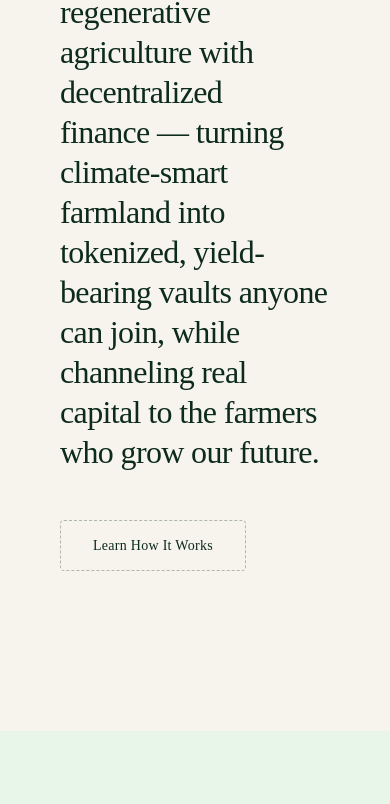
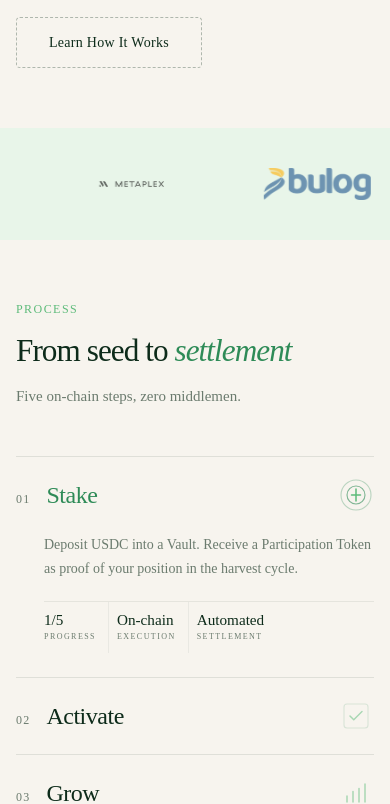
Before and after one commit to PanoraLabs/New-PanoraWeb, a Next.js app: page / in a window 390 px wide. Shown: the part 1139-1943 px from the top of the page. Built offline with nearby package versions, Linux system fonts and the light colour scheme; grey boxes are pictures that could not be loaded.

Commit message:
feat: update responsive mobile

```diff
--- a/src/app/globals.css
+++ b/src/app/globals.css
@@ -521,7 +521,7 @@ nav.nav-scrolled {
 }
 
 .hiw-header {
-  padding: 160px 60px 80px;
+  padding: 160px 60px 40px;
   max-width: 1100px;
   margin: 0 auto;
 }
@@ -791,88 +791,200 @@ nav.nav-scrolled {
   font-weight: 300;
 }
 
-/* Mobile responsive for How It Works */
-@media (max-width: 767px) {
-  .hiw-section {
-    height: 400vh;
-  }
-
-  .hiw-header {
-    padding: 80px 24px 48px;
-  }
-
-  .hiw-panel {
-    grid-template-columns: 1fr;
-    grid-template-rows: auto 1fr;
-    padding: 5rem 1.5rem 4rem;
-    gap: 1rem;
-    align-items: start;
-  }
-
-  .hiw-visual {
-    order: 2;
-    padding: 0;
-    height: auto;
-  }
-
-  .hiw-icon-wrap {
-    width: 100px;
-    height: 100px;
-  }
-
-  .hiw-icon-wrap::before { inset: -12px; }
-  .hiw-icon-wrap::after { inset: -24px; }
-
-  .hiw-icon-svg {
-    width: 40px;
-    height: 40px;
-  }
-
-  .hiw-editorial {
-    order: 1;
-  }
-
-  .hiw-eyebrow {
-    font-size: 0.65rem;
-    margin-bottom: 0.6rem;
-  }
-
-  .hiw-panel-title {
-    font-size: clamp(3rem, 14vw, 5rem);
-  }
-
-  .hiw-panel-desc {
-    font-size: 0.9rem;
-    margin-bottom: 1rem;
-    margin-top: 0.8rem;
-    max-width: 100%;
-  }
-
-  .hiw-meta-item {
-    padding: 0.6rem 1rem 0.6rem 0;
-    margin-right: 0.8rem;
-  }
-
-  .hiw-meta-val { font-size: 1.2rem; }
-  .hiw-meta-label { font-size: 0.55rem; }
-
-  .hiw-nav {
-    bottom: 1.5rem;
-    gap: 1rem;
-  }
-
-  .hiw-nav-dot { font-size: 0.6rem; letter-spacing: 0.1em; }
-
-  .hiw-ghost {
-    font-size: 55vw;
-    right: auto;
-    left: -2vw;
-    bottom: auto;
-    top: 2vh;
-  }
-
-  .hiw-flow-line { display: none; }
-  .hiw-flow-arrow { display: none; }
+/* ── HOW IT WORKS — Mobile Accordion ── */
+.hiw-mobile-section {
+  background: var(--cream);
+  padding: 80px 24px 96px;
+}
+
+.hiw-mobile-header {
+  max-width: 600px;
+  margin: 0 auto 48px;
+}
+
+.hiw-accordion-list {
+  max-width: 600px;
+  margin: 0 auto;
+  display: flex;
+  flex-direction: column;
+}
+
+.hiw-accordion-item {
+  border-top: 1px solid rgba(13, 43, 26, 0.1);
+}
+
+.hiw-accordion-item:last-child {
+  border-bottom: 1px solid rgba(13, 43, 26, 0.1);
+}
+
+.hiw-accordion-trigger {
+  width: 100%;
+  display: flex;
+  align-items: center;
+  justify-content: space-between;
+  gap: 16px;
+  padding: 20px 0;
+  background: none;
+  border: none;
+  cursor: pointer;
+  text-align: left;
+  font-family: var(--sans);
+  transition: opacity 0.2s;
+}
+
+.hiw-accordion-trigger:hover {
+  opacity: 0.7;
+}
+
+.hiw-accordion-left {
+  display: flex;
+  align-items: baseline;
+  gap: 16px;
+}
+
+.hiw-accordion-num {
+  font-family: var(--sans);
+  font-size: 12px;
+  letter-spacing: 0.1em;
+  color: var(--stone);
+  flex-shrink: 0;
+}
+
+.hiw-accordion-title {
+  font-family: var(--serif);
+  font-size: clamp(24px, 6vw, 32px);
+  color: var(--forest);
+  line-height: 1.2;
+  letter-spacing: -0.02em;
+}
+
+.hiw-accordion-trigger--open .hiw-accordion-title {
+  color: var(--leaf);
+}
+
+.hiw-accordion-icon-wrap {
+  width: 36px;
+  height: 36px;
+  flex-shrink: 0;
+  opacity: 0.5;
+  transition: opacity 0.3s;
+}
+
+.hiw-accordion-trigger--open .hiw-accordion-icon-wrap {
+  opacity: 1;
+}
+
+.hiw-accordion-icon-wrap .hiw-icon-svg {
+  width: 36px;
+  height: 36px;
+}
+
+.hiw-accordion-body {
+  overflow: hidden;
+}
+
+.hiw-accordion-content {
+  padding: 0 0 24px;
+  padding-left: 36px;
+}
+
+.hiw-accordion-desc {
+  font-size: 15px;
+  line-height: 1.7;
+  color: var(--stone);
+  margin-bottom: 20px;
+}
+
+.hiw-accordion-meta {
+  display: flex;
+  gap: 0;
+  border-top: 1px solid rgba(13, 43, 26, 0.08);
+}
+
+.hiw-accordion-meta-item {
+  padding: 12px 16px 12px 0;
+  margin-right: 12px;
+  border-right: 1px solid rgba(13, 43, 26, 0.06);
+}
+
+.hiw-accordion-meta-item:last-child {
+  border-right: none;
+  margin-right: 0;
+}
+
+.hiw-accordion-meta-val {
+  font-family: var(--serif);
+  font-size: 1.1rem;
+  font-weight: 300;
+  color: var(--forest);
+  display: block;
+  line-height: 1;
+}
+
+.hiw-accordion-meta-label {
+  font-family: var(--sans);
+  font-size: 0.5rem;
+  letter-spacing: 0.18em;
+  color: var(--stone);
+  text-transform: uppercase;
+  margin-top: 4px;
+  display: block;
+}
+
+/* Dark mode */
+.dark .hiw-mobile-section {
+  background: var(--background);
+}
+
+.dark .hiw-accordion-item {
+  border-color: rgba(93, 187, 122, 0.12);
+}
+
+.dark .hiw-accordion-title {
+  color: var(--foreground);
+}
+
+.dark .hiw-accordion-trigger--open .hiw-accordion-title {
+  color: var(--sprout);
+}
+
+.dark .hiw-accordion-desc {
+  color: var(--muted-foreground);
+}
+
+.dark .hiw-accordion-meta {
+  border-top-color: rgba(93, 187, 122, 0.1);
+}
+
+.dark .hiw-accordion-meta-item {
+  border-right-color: rgba(93, 187, 122, 0.08);
+}
+
+.dark .hiw-accordion-meta-val {
+  color: var(--foreground);
+}
+
+@media (max-width: 480px) {
+  .hiw-mobile-section {
+    padding: 60px 16px 72px;
+  }
+
+  .hiw-accordion-content {
+    padding-left: 28px;
+  }
+
+  .hiw-accordion-desc {
+    font-size: 14px;
+  }
+
+  .hiw-accordion-meta-item {
+    padding: 10px 12px 10px 0;
+    margin-right: 8px;
+  }
+
+  .hiw-accordion-meta-val {
+    font-size: 0.95rem;
+  }
 }
 
 /* ── PRODUCTS / VAULTS (scroll-driven) ── */
@@ -1251,12 +1363,12 @@ nav.nav-scrolled {
 /* ── PROOF / TRUST ── */
 #proof {
   background: var(--mist);
-  padding: 80px 60px;
+  padding: 40px 60px;
   text-align: center;
 }
 
 .proof-section {
-  padding: 20px 0;
+  padding: 12px 0;
   overflow: hidden;
 }
 
@@ -1298,10 +1410,10 @@ nav.nav-scrolled {
   display: flex;
   align-items: center;
   justify-content: center;
-  height: 48px;
+  height: 40px;
   opacity: 0.6;
   transition: opacity 0.2s;
-  padding: 0 1rem;
+  padding: 0 1.5rem;
 }
 
 .proof-logo:hover {
@@ -1565,6 +1677,10 @@ footer {
     padding: 16px 24px;
   }
 
+  .nav-logo img {
+    height: 38px !important;
+  }
+
   .nav-links {
     display: none;
   }
@@ -1584,6 +1700,10 @@ footer {
     flex-wrap: wrap;
   }
 
+  .hero-description {
+    font-size: 14px;
+  }
+
   #stats {
     padding: 60px 24px;
   }
@@ -1594,8 +1714,21 @@ footer {
     gap: 16px;
   }
 
-  /* old #how responsive removed — handled in .hiw-section mobile block */
-
+  /* About Panora */
+  .about-panora {
+    padding: 80px 24px;
+  }
+
+  .about-panora-tag {
+    margin-bottom: 32px;
+  }
+
+  .about-panora-text {
+    font-size: clamp(24px, 6vw, 36px);
+    margin-bottom: 32px;
+  }
+
+  /* Vaults */
   .vault-scroll-section {
     height: 350vh;
   }
@@ -1629,6 +1762,20 @@ footer {
     font-size: 32px;
   }
 
+  .vault-scroll-desc {
+    font-size: 15px;
+    margin-bottom: 24px;
+  }
+
+  .vault-scroll-cards {
+    min-height: 220px;
+  }
+
+  .vm-val {
+    font-size: 18px;
+  }
+
+  /* Market Economics */
   .me-scroll-container {
     height: auto;
   }
@@ -1648,6 +1795,11 @@ footer {
   .me-statement {
     font-size: clamp(32px, 8vw, 48px);
     opacity: 1 !important;
+  }
+
+  .me-line {
+    opacity: 1 !important;
+    transform: none !important;
   }
 
   .me-right {
@@ -1663,16 +1815,160 @@ footer {
     transform: none !important;
   }
 
+  .me-split-row {
+    flex-direction: column;
+    gap: 32px;
+    align-items: center;
+  }
+
+  .me-donut {
+    width: 200px;
+    height: 200px;
+  }
+
+  .me-dc-val {
+    font-size: 32px;
+  }
+
+  .me-dc-label {
+    font-size: 12px;
+  }
+
+  .me-pct-col {
+    flex-direction: row;
+    gap: 24px;
+    justify-content: center;
+  }
+
+  .me-pct-item {
+    text-align: center;
+  }
+
+  .me-pct-val {
+    font-size: 28px;
+  }
+
+  .me-checklist li {
+    font-size: 15px;
+  }
+
+  /* Footer */
   footer {
     padding: 60px 24px 32px;
   }
 
   .footer-top {
     grid-template-columns: 1fr 1fr;
+    gap: 40px;
   }
 
   #proof {
-    padding: 60px 24px;
+    padding: 28px 24px;
+  }
+}
+
+/* Small mobile */
+@media (max-width: 480px) {
+  nav {
+    padding: 14px 16px;
+  }
+
+  .nav-logo img {
+    height: 32px !important;
+  }
+
+  .hero-bottom {
+    padding: 0 16px 36px;
+    gap: 20px;
+  }
+
+  .hero-title {
+    font-size: clamp(36px, 10vw, 52px);
+  }
+
+  .hero-glass-btn {
+    height: 38px;
+    padding: 0 14px;
+    font-size: 13px;
+  }
+
+  .about-panora {
+    padding: 60px 16px;
+  }
+
+  .about-panora-text {
+    font-size: 22px;
+  }
+
+  .hiw-header {
+    padding: 60px 16px 36px;
+  }
+
+  .hiw-panel {
+    padding: 5rem 1rem 4rem;
+  }
+
+  .vault-scroll-header {
+    padding: 60px 16px 36px;
+  }
+
+  .vault-scroll-layout {
+    padding: 0 16px;
+  }
+
+  .vault-scroll-title {
+    font-size: 26px;
+  }
+
+  .vault-scroll-desc {
+    font-size: 14px;
+  }
+
+  .me-inner {
+    padding: 0 16px;
+  }
+
+  .me-donut {
+    width: 160px;
+    height: 160px;
+  }
+
+  .me-dc-val {
+    font-size: 24px;
+  }
+
+  .me-pct-val {
+    font-size: 22px;
+  }
+
+  .me-pct-label {
+    font-size: 13px;
+  }
+
+  .faq-section {
+    padding: 60px 16px;
+  }
+
+  .footer-top {
+    grid-template-columns: 1fr;
+    gap: 32px;
+  }
+
+  footer {
+    padding: 48px 16px 24px;
+  }
+
+  #proof {
+    padding: 20px 16px;
+  }
+
+  .section-title {
+    font-size: clamp(28px, 8vw, 40px);
+  }
+
+  .section-sub {
+    font-size: 15px;
+    margin-bottom: 40px;
   }
 }
 
--- a/src/components/sections/HowItWorks.tsx
+++ b/src/components/sections/HowItWorks.tsx
@@ -1,7 +1,7 @@
 "use client"
 
 import { useEffect, useRef, useState } from "react"
-import { motion } from "framer-motion"
+import { motion, AnimatePresence } from "framer-motion"
 
 const steps = [
   {
@@ -64,8 +64,93 @@ const steps = [
   },
 ] as const
 
-export function HowItWorks() {
+function useIsMobile(breakpoint = 768) {
+  const [isMobile, setIsMobile] = useState(false)
+  useEffect(() => {
+    const mql = window.matchMedia(`(max-width: ${breakpoint - 1}px)`)
+    setIsMobile(mql.matches)
+    const handler = (e: MediaQueryListEvent) => setIsMobile(e.matches)
+    mql.addEventListener("change", handler)
+    return () => mql.removeEventListener("change", handler)
+  }, [breakpoint])
+  return isMobile
+}
+
+/* ─── Mobile Accordion ─── */
+function MobileAccordion() {
+  const [openIndex, setOpenIndex] = useState<number | null>(0)
+
+  return (
+    <section id="how" className="hiw-mobile-section">
+      <div className="hiw-mobile-header">
+        <div className="section-label">Process</div>
+        <h2 className="section-title">
+          From seed to <em>settlement</em>
+        </h2>
+        <p className="section-sub">Five on-chain steps, zero middlemen.</p>
+      </div>
+
+      <div className="hiw-accordion-list">
+        {steps.map((step, i) => {
+          const isOpen = openIndex === i
+          return (
+            <div key={step.n} className="hiw-accordion-item">
+              <button
+                className={`hiw-accordion-trigger${isOpen ? " hiw-accordion-trigger--open" : ""}`}
+                onClick={() => setOpenIndex(isOpen ? null : i)}
+                type="button"
+                aria-expanded={isOpen}
+              >
+                <div className="hiw-accordion-left">
+                  <span className="hiw-accordion-num">0{step.n}</span>
+                  <span className="hiw-accordion-title">{step.title}</span>
+                </div>
+                <div className="hiw-accordion-icon-wrap">
+                  {step.icon}
+                </div>
+              </button>
+
+              <AnimatePresence initial={false}>
+                {isOpen && (
+                  <motion.div
+                    className="hiw-accordion-body"
+                    initial={{ height: 0, opacity: 0 }}
+                    animate={{ height: "auto", opacity: 1 }}
+                    exit={{ height: 0, opacity: 0 }}
+                    transition={{ duration: 0.3, ease: "easeInOut" }}
+                  >
+                    <div className="hiw-accordion-content">
+                      <p className="hiw-accordion-desc">{step.desc}</p>
+                      <div className="hiw-accordion-meta">
+                        <div className="hiw-accordion-meta-item">
+                          <span className="hiw-accordion-meta-val">{step.n}/{steps.length}</span>
+                          <span className="hiw-accordion-meta-label">Progress</span>
+                        </div>
+                        <div className="hiw-accordion-meta-item">
+                          <span className="hiw-accordion-meta-val">On-chain</span>
+                          <span className="hiw-accordion-meta-label">Execution</span>
+                        </div>
+                        <div className="hiw-accordion-meta-item">
+                          <span className="hiw-accordion-meta-val">Automated</span>
+                          <span className="hiw-accordion-meta-label">Settlement</span>
+                        </div>
+                      </div>
+                    </div>
+                  </motion.div>
+                )}
+              </AnimatePresence>
+            </div>
+          )
+        })}
+      </div>
+    </section>
+  )
+}
+
+/* ─── Desktop Horizontal Scroll ─── */
+function DesktopScroll() {
   const sectionRef = useRef<HTMLElement>(null)
+  const headerRef = useRef<HTMLDivElement>(null)
   const [progress, setProgress] = useState(0)
   const [animatedPanels, setAnimatedPanels] = useState<Set<number>>(new Set([0]))
   const PANELS = steps.length
@@ -73,10 +158,14 @@ export function HowItWorks() {
   useEffect(() => {
     function onScroll() {
       const section = sectionRef.current
-      if (!section) return
+      const header = headerRef.current
+      if (!section || !header) return
       const rect = section.getBoundingClientRect()
-      const scrollable = section.offsetHeight - window.innerHeight
-      const p = Math.max(0, Math.min(1, -rect.top / scrollable))
+      const headerHeight = header.offsetHeight
+      // Only start horizontal scroll after the header has scrolled away
+      const scrolled = -rect.top - headerHeight
+      const scrollable = section.offsetHeight - window.innerHeight - headerHeight
+      const p = Math.max(0, Math.min(1, scrolled / scrollable))
       setProgress(p)
     }
 
@@ -99,8 +188,7 @@ export function HowItWorks() {
 
   return (
     <section id="how" ref={sectionRef} className="hiw-section">
-      {/* Header - sits above the sticky area */}
-      <div className="hiw-header">
+      <div ref={headerRef} className="hiw-header">
         <div className="section-label">Process</div>
         <h2 className="section-title">
           From seed to <em>settlement</em>
@@ -109,10 +197,8 @@ export function HowItWorks() {
       </div>
 
       <div className="hiw-sticky">
-        {/* Progress bar */}
         <div className="hiw-progress" style={{ width: `${progress * 100}%` }} />
 
-        {/* Nav dots */}
         <div className="hiw-nav">
           {steps.map((step, i) => (
             <div
@@ -124,17 +210,14 @@ export function HowItWorks() {
           ))}
         </div>
 
-        {/* Horizontal track */}
         <div
           className="hiw-track"
           style={{ transform: `translateX(-${translateX}vw)` }}
         >
           {steps.map((step, i) => (
             <div key={step.n} className="hiw-panel">
-              {/* Ghost number */}
               <div className="hiw-ghost">{step.n}</div>
 
-              {/* Left: visual */}
               <div className="hiw-visual">
                 <div className="hiw-icon-wrap">
                   {step.icon}
@@ -157,7 +240,6 @@ export function HowItWorks() {
                 )}
               </div>
 
-              {/* Right: editorial */}
               <div className="hiw-editorial">
                 <p className="hiw-eyebrow">Step {step.n} of {PANELS}</p>
                 <motion.span
@@ -170,7 +252,6 @@ export function HowItWorks() {
                 </motion.span>
                 <p className="hiw-panel-desc">{step.desc}</p>
 
-                {/* Step stat-like info */}
                 <div className="hiw-step-meta">
                   <div className="hiw-meta-item">
                     <span className="hiw-meta-val">{step.n}/{PANELS}</span>
@@ -193,3 +274,8 @@ export function HowItWorks() {
     </section>
   )
 }
+
+export function HowItWorks() {
+  const isMobile = useIsMobile()
+  return isMobile ? <MobileAccordion /> : <DesktopScroll />
+}
--- a/src/components/sections/Proof.tsx
+++ b/src/components/sections/Proof.tsx
@@ -4,9 +4,9 @@ import Image from "next/image"
 import { Marquee } from "@/components/ui/marquee"
 
 const logos = [
-  { name: "Solana", src: "/LOGO/solana.png", h: 120 },
-  { name: "Metaplex", src: "/LOGO/metaplex.webp", h: 150 },
-  { name: "Bulog", src: "/LOGO/bulog.png", h: 48 },
+  { name: "Solana", src: "/LOGO/solana.png", h: 64 },
+  { name: "Metaplex", src: "/LOGO/metaplex.webp", h: 72 },
+  { name: "Bulog", src: "/LOGO/bulog.png", h: 32 },
 ] as const
 
 export function Proof() {
```
